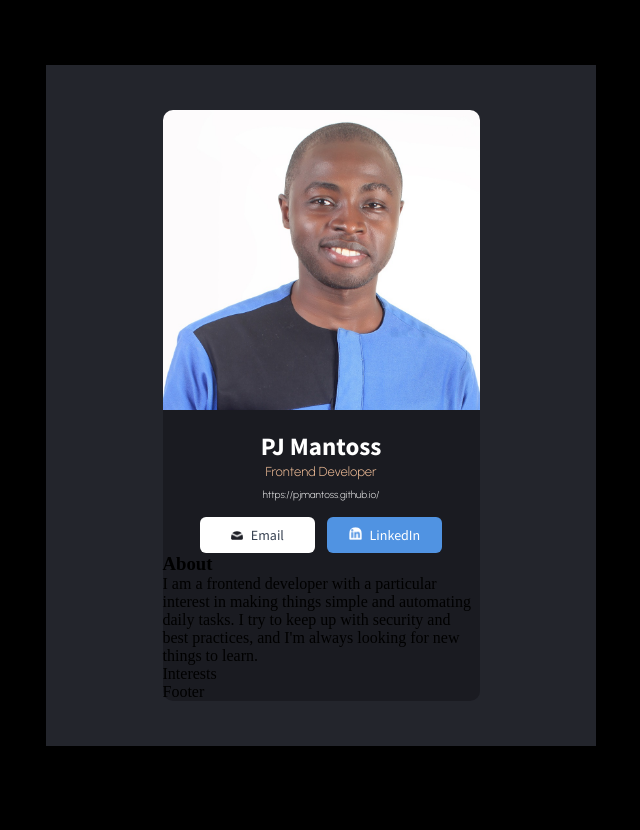
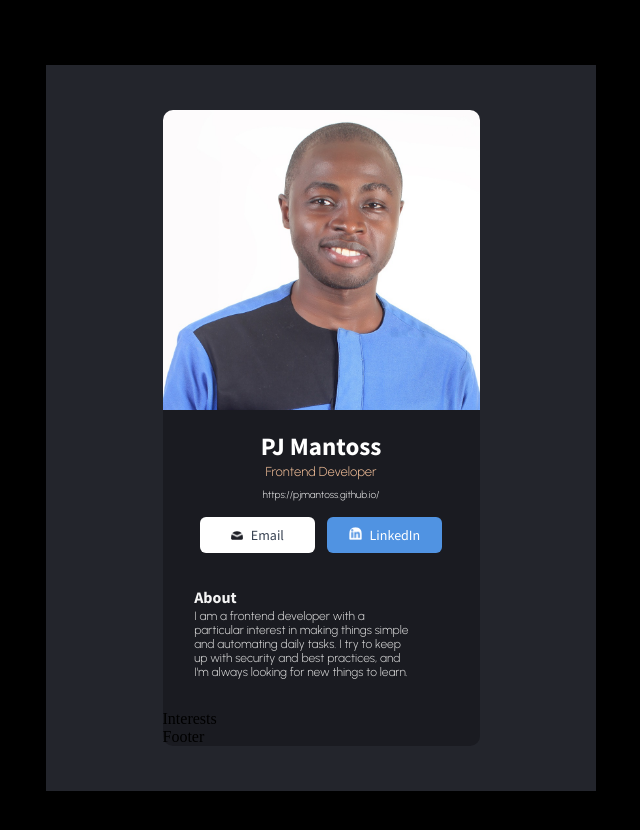
Before and after one commit to PJMantoss/digital-biz-card, a React (Create React App) app: page / in a window 1280 px wide. Shown: the top 830 px of the page, without its empty margins (319-959 px from the left). Built offline with nearby package versions, Linux system fonts and the light colour scheme.

Commit message:
update styling

```diff
--- a/src/App.css
+++ b/src/App.css
@@ -98,3 +98,21 @@ font-family: 'Urbanist', sans-serif; */
 }
 
 /* About section */
+
+.about{
+    width: 90%;
+    padding: 10%;
+}
+
+.about h3 {
+    font-family: 'Source Sans Pro', sans-serif;
+    font-size: 16px;
+    color: #f5f5f5;
+    line-height: 150%;
+}
+
+.about p{
+    font-family: 'Urbanist', sans-serif;
+    font-size: 12px;
+    color: #dcdcdc;
+}
```
